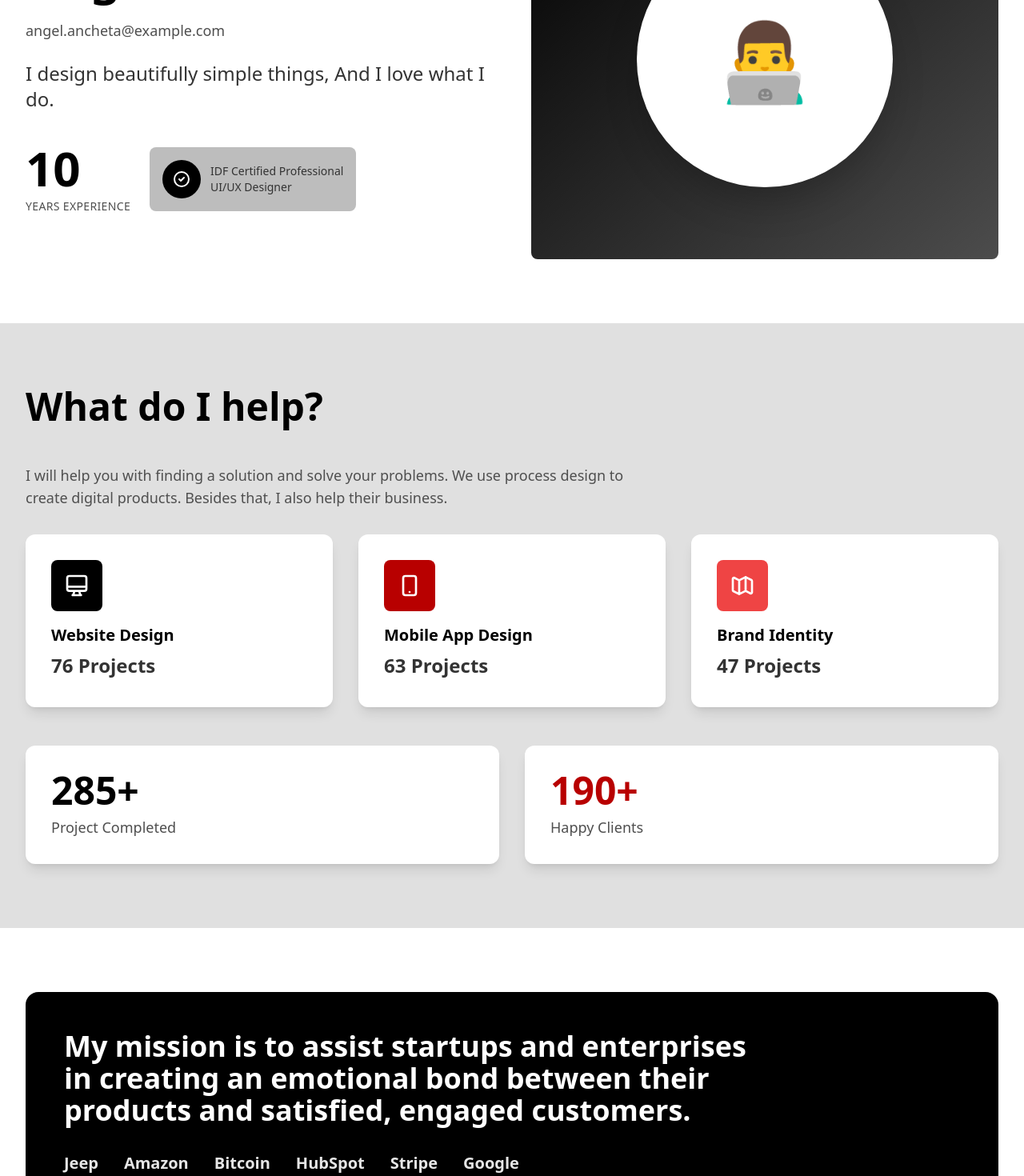
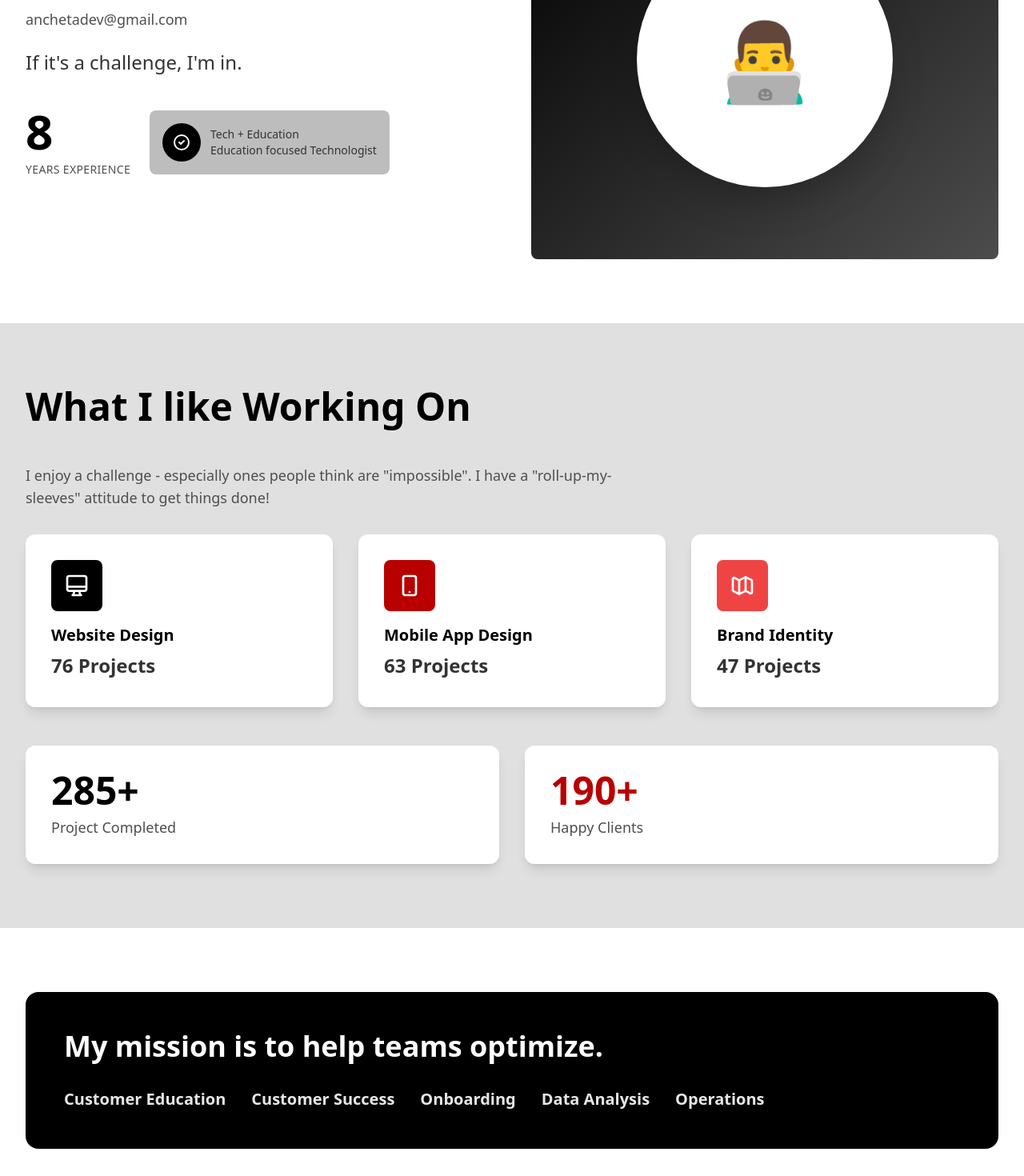
Before and after one commit to anchetadev/angelsPortfolio, a Next.js app: page / in a window 1280 px wide. Shown: the part 320-1790 px from the top of the page at 80% size. Built offline with nearby package versions, Linux system fonts and the light colour scheme.

Commit message:
working on copy

```diff
--- a/components/AboutSection.tsx
+++ b/components/AboutSection.tsx
@@ -7,17 +7,17 @@ export default function AboutSection() {
           {/* Left Column - Text Content */}
           <div className="space-y-6 order-2 lg:order-1">
             <h1 className="text-4xl sm:text-5xl lg:text-6xl font-bold text-gray-900">
-              Hey There, I'm <span className="text-primary-teal">Angel</span>
+              Hi, I'm <span className="text-primary-teal">Angel</span>
             </h1>
             <p className="text-lg text-gray-600">
-              angel.ancheta@example.com
+              anchetadev@gmail.com
             </p>
             <p className="text-xl sm:text-2xl text-gray-700 leading-relaxed">
-              I design beautifully simple things, And I love what I do.
+              If it's a challenge, I'm in.
             </p>
             <div className="flex flex-col sm:flex-row items-start sm:items-center gap-6 pt-4">
               <div>
-                <span className="text-5xl sm:text-6xl font-bold text-primary-teal">10</span>
+                <span className="text-5xl sm:text-6xl font-bold text-primary-teal">8</span>
                 <p className="text-sm text-gray-600 uppercase tracking-wide mt-2">Years Experience</p>
               </div>
               <div className="flex items-center gap-3 bg-gray-100 rounded-lg p-4">
@@ -26,7 +26,7 @@ export default function AboutSection() {
                     <path strokeLinecap="round" strokeLinejoin="round" strokeWidth={2} d="M9 12l2 2 4-4m6 2a9 9 0 11-18 0 9 9 0 0118 0z" />
                   </svg>
                 </div>
-                <p className="text-sm text-gray-700">IDF Certified Professional<br />UI/UX Designer</p>
+                <p className="text-sm text-gray-700">Tech + Education<br />Education focused Technologist</p>
               </div>
             </div>
           </div>
@@ -50,10 +50,10 @@ export default function AboutSection() {
       {/* What do I help Section */}
       <div className="max-w-7xl mx-auto px-4 sm:px-6 lg:px-8 py-12 lg:py-20 bg-gray-50">
         <h2 className="text-3xl sm:text-4xl lg:text-5xl font-bold text-gray-900 mb-6 lg:mb-12">
-          What do I help?
+          What I like Working On
         </h2>
         <p className="text-gray-600 text-lg mb-8 max-w-3xl">
-          I will help you with finding a solution and solve your problems. We use process design to create digital products. Besides that, I also help their business.
+          I enjoy a challenge - especially ones people think are "impossible". I have a "roll-up-my-sleeves" attitude to get things done!
         </p>
 
         {/* Services Grid */}
@@ -109,17 +109,16 @@ export default function AboutSection() {
       <div className="max-w-7xl mx-auto px-4 sm:px-6 lg:px-8 py-12 lg:py-20">
         <div className="bg-primary-teal rounded-2xl p-8 lg:p-12 text-white">
           <p className="text-2xl sm:text-3xl lg:text-4xl font-semibold mb-8 max-w-4xl">
-            My mission is to assist startups and enterprises in creating an emotional bond between their products and satisfied, engaged customers.
+            My mission is to help teams optimize.
           </p>
 
           {/* Client Logos Placeholder */}
           <div className="flex flex-wrap items-center gap-6 lg:gap-8 opacity-90">
-            <div className="text-xl font-semibold">Jeep</div>
-            <div className="text-xl font-semibold">Amazon</div>
-            <div className="text-xl font-semibold">Bitcoin</div>
-            <div className="text-xl font-semibold">HubSpot</div>
-            <div className="text-xl font-semibold">Stripe</div>
-            <div className="text-xl font-semibold">Google</div>
+            <div className="text-xl font-semibold">Customer Education</div>
+            <div className="text-xl font-semibold">Customer Success</div>
+            <div className="text-xl font-semibold">Onboarding</div>
+            <div className="text-xl font-semibold">Data Analysis</div>
+            <div className="text-xl font-semibold">Operations</div>
           </div>
         </div>
 
```
